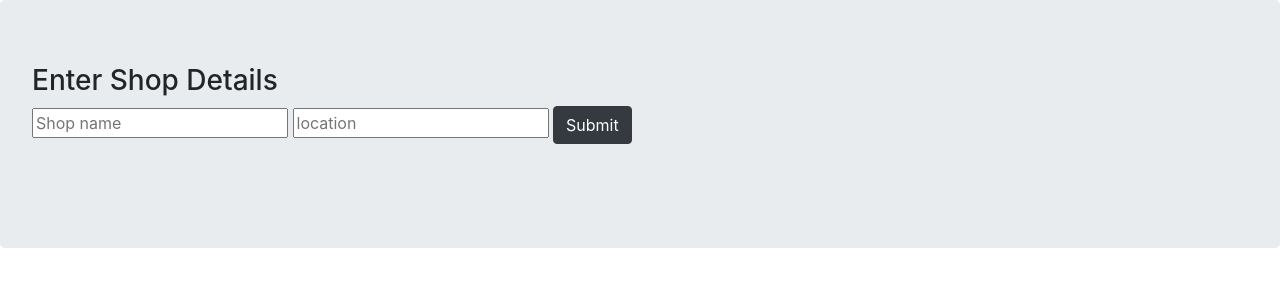
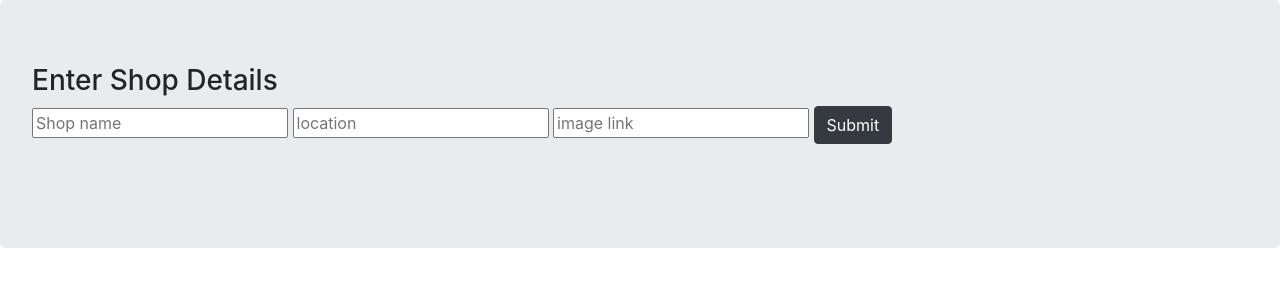
Before and after one commit to naveenggmu/grocerstop, a Flask app: page /addShop in a window 1280 px wide. Shown: the part 56-356 px from the top of the page. Run offline with Flask 2, Linux system fonts and the light colour scheme; data that the repository does not hold is empty; some libraries are stand-ins or nearby versions.

Commit message:
storewise image

```diff
--- a/app.py
+++ b/app.py
@@ -14,13 +14,14 @@ def goto():
         return render_template('addShop.html',t=shops)
 
     else:
-        to = enterShopName(request)
+        to = enterShopDetails(request)
         return render_template('addShop.html', t=to)
 
 @app.route('/customerPage', methods=['GET','POST'])
 def goto1():
     if(request.method=='GET'):
         shops=db.child("shops").get().val()
+        print(shops)
         return render_template('customerPage.html',t=shops)
     else:
         shops=locationwise(request)
--- a/functions.py
+++ b/functions.py
@@ -21,11 +21,12 @@ firebase = pyrebase.initialize_app(config)
 
 db= firebase.database()
 # from flask import render_template
-def enterShopName(request):
+def enterShopDetails(request):
     if request.method == 'POST':
         name=request.form['name']
         location=request.form['location']
-        db.child("shops").child(name).update({"location" : location})
+        image=request.form['image']
+        db.child("shops").child(name).update({"location" : location, "image": image})
         shops=db.child("shops").get()
         to=shops.val()
         for key,value in to.items():
--- a/templates/addShop.html
+++ b/templates/addShop.html
@@ -34,6 +34,7 @@
         <form action="/addShop" method="post">
             <input type="text" name="name" placeholder="Shop name">
             <input type="text" name="location" placeholder="location">
+            <input type="text" name="image" placeholder="image link">
             <button type="submit" class="btn btn-dark">Submit</button>
         </form>
         <br>
@@ -43,9 +44,9 @@
         </form> -->
 
         <div class="boxes">
-          {% for key,values in t.items()%}
+          {% for key,values in t.items() %}
             <div class="box">
-              <centre><img src="https://image.shutterstock.com/image-vector/grocery-store-facade-stylish-street-260nw-1033155355.jpg" ></centre>
+              <centre><img src={{values["image"]}} height="250" width="321"></centre>
               <p>{{key}}</p>
               <p>Location: {{values["location"]}}</p>
             </div>
```
Also changed, not shown: templates/customerPage.html (+6 -3 lines).
